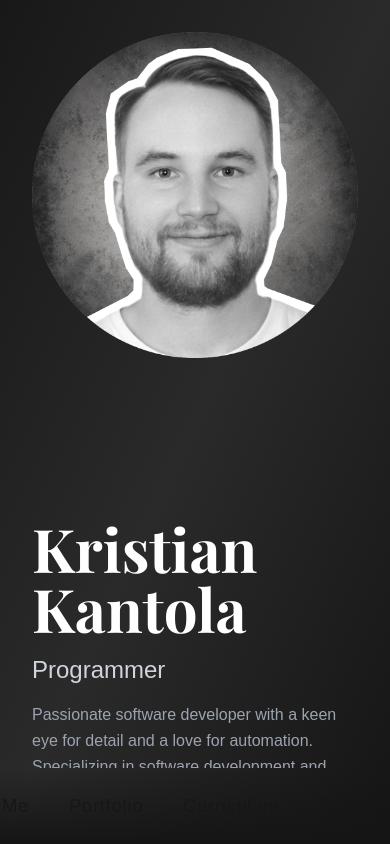
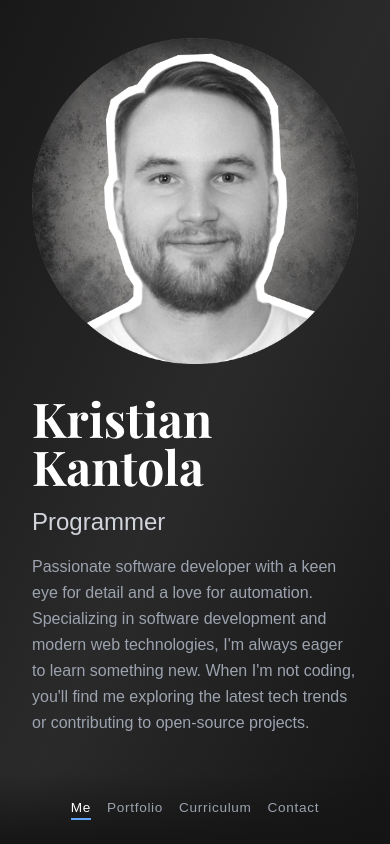
Before and after one commit to K9958/K9958.github.io, a Next.js app in the folder web-portfolio/: page / in a window 390 px wide. Built offline with nearby package versions, Linux system fonts and the light colour scheme; a web font is replaced by a local one.

Commit message:
update responsiveness, mobile version. Update animations for mobile

```diff
--- a/web-portfolio/app/page.js
+++ b/web-portfolio/app/page.js
@@ -7,7 +7,7 @@ import { useSearchParams } from 'next/navigation'
 import Link from 'next/link'
 import { db } from '../firebase/config';
 import { collection, addDoc } from 'firebase/firestore';
-import { useState, Suspense } from 'react';
+import { useState, Suspense, useEffect } from 'react';
 
 const playfair = Playfair_Display({
   subsets: ['latin'],
@@ -181,6 +181,85 @@ const ContactForm = () => {
 };
 
 const ContentSection = ({ section }) => {
+  if (!section || section === "me") {
+    return (
+      <motion.div
+        initial={{ opacity: 1 }}
+        animate={{ opacity: 1 }}
+        exit={{ opacity: 0, transition: { duration: 0.5 } }}
+      >
+        <div className="flex flex-col lg:flex-row-reverse gap-6 sm:gap-20 lg:gap-40 items-center justify-center w-full h-full">
+          {/* Kuvan animaatio mobiilissa */}
+          <motion.div
+            initial={{ opacity: 0, y: "15%" }}
+            animate={{ opacity: 1, y: 0 }}
+            transition={{ duration: 0.8, ease: "easeOut" }}
+            className="lg:hidden h-[40vh] flex items-center justify-center"
+          >
+            <Image
+              src="/profilephoto.png"
+              alt="Profile photo"
+              width={500}
+              height={500}
+              className="h-full w-auto max-h-[600px] object-contain"
+            />
+          </motion.div>
+
+          {/* Kuvan animaatio desktopissa */}
+          <motion.div
+            initial={{ opacity: 0, x: "-15%" }}
+            animate={{ opacity: 1, x: 0 }}
+            transition={{ duration: 0.8, ease: "easeOut" }}
+            className="hidden lg:flex h-auto items-center justify-center"
+          >
+            <Image
+              src="/profilephoto.png"
+              alt="Profile photo"
+              width={500}
+              height={500}
+              className="h-full w-auto max-h-[600px] object-contain"
+            />
+          </motion.div>
+
+          {/* Tekstiosio */}
+          <motion.div
+            initial={{ opacity: 0 }}
+            animate={{ opacity: 1 }}
+            transition={{ duration: 0.5, delay: 0.8 }}
+            className="flex flex-col gap-4"
+          >
+            <motion.h1
+              initial={{ opacity: 0 }}
+              animate={{ opacity: 1 }}
+              transition={{ duration: 0.5, delay: 1.0 }}
+              className={`text-5xl sm:text-6xl font-bold ${playfair.className} text-white`}
+            >
+              Kristian Kantola
+            </motion.h1>
+            <motion.p
+              initial={{ opacity: 0 }}
+              animate={{ opacity: 1 }}
+              transition={{ duration: 0.5, delay: 1.3 }}
+              className="text-2xl text-gray-300 font-light"
+            >
+              Programmer
+            </motion.p>
+            <motion.p
+              initial={{ opacity: 0 }}
+              animate={{ opacity: 1 }}
+              transition={{ duration: 0.5, delay: 1.6 }}
+              className="text-gray-400 max-w-lg leading-relaxed"
+            >
+              Passionate software developer with a keen eye for detail and a love for automation.
+              Specializing in software development and modern web technologies, I&apos;m always eager to learn something new.
+              When I&apos;m not coding, you&apos;ll find me exploring the latest tech trends or contributing to open-source projects.
+            </motion.p>
+          </motion.div>
+        </div>
+      </motion.div>
+    );
+  }
+
   if (section === 'portfolio') {
     const projects = [
       {
@@ -331,26 +410,58 @@ const ContentSection = ({ section }) => {
 
   // Oletusnäkymä (About Me)
   return (
-    <div className="flex flex-col-reverse lg:flex-row gap-40 items-center justify-center w-full">
+    <div className="flex flex-col lg:flex-row-reverse gap-6 sm:gap-20 lg:gap-40 items-center justify-center w-full h-full">
+      {/* Kuvan animaatio mobiilissa */}
+      <motion.div
+        initial={{ opacity: 0, y: "15%" }}
+        animate={{ opacity: 1, y: 0 }}
+        transition={{ duration: 0.8, ease: "easeOut" }}
+        className="lg:hidden h-[40vh] flex items-center justify-center"
+      >
+        <Image
+          src="/profilephoto.png"
+          alt="Profile photo"
+          width={500}
+          height={500}
+          className="h-full w-auto max-h-[600px] object-contain"
+        />
+      </motion.div>
+
+      {/* Kuvan animaatio desktopissa */}
+      <motion.div
+        initial={{ opacity: 0, x: "-15%" }}
+        animate={{ opacity: 1, x: 0 }}
+        transition={{ duration: 0.8, ease: "easeOut" }}
+        className="hidden lg:flex h-auto items-center justify-center"
+      >
+        <Image
+          src="/profilephoto.png"
+          alt="Profile photo"
+          width={500}
+          height={500}
+          className="h-full w-auto max-h-[600px] object-contain"
+        />
+      </motion.div>
+
+      {/* Tekstiosio */}
       <motion.div
         initial={{ opacity: 0 }}
         animate={{ opacity: 1 }}
-        exit={{ opacity: 0 }}
-        transition={{ duration: 0.5 }}
+        transition={{ duration: 0.5, delay: 0.8 }}
         className="flex flex-col gap-4"
       >
         <motion.h1
           initial={{ opacity: 0 }}
           animate={{ opacity: 1 }}
-          transition={{ duration: 0.5 }}
-          className={`text-6xl font-bold ${playfair.className} text-white`}
+          transition={{ duration: 0.5, delay: 1.0 }}
+          className={`text-5xl sm:text-6xl font-bold ${playfair.className} text-white`}
         >
           Kristian Kantola
         </motion.h1>
         <motion.p
           initial={{ opacity: 0 }}
           animate={{ opacity: 1 }}
-          transition={{ duration: 0.5, delay: 0.6 }}
+          transition={{ duration: 0.5, delay: 1.3 }}
           className="text-2xl text-gray-300 font-light"
         >
           Programmer
@@ -358,26 +469,13 @@ const ContentSection = ({ section }) => {
         <motion.p
           initial={{ opacity: 0 }}
           animate={{ opacity: 1 }}
-          transition={{ duration: 0.5, delay: 1.2 }}
+          transition={{ duration: 0.5, delay: 1.6 }}
           className="text-gray-400 max-w-lg leading-relaxed"
         >
           Passionate software developer with a keen eye for detail and a love for automation.
           Specializing in software development and modern web technologies, I&apos;m always eager to learn something new.
           When I&apos;m not coding, you&apos;ll find me exploring the latest tech trends or contributing to open-source projects.
         </motion.p>
-      </motion.div>
-      <motion.div
-        initial={{ x: "-20%", opacity: 0 }}
-        animate={{ x: "0%", opacity: 1 }}
-        exit={{ opacity: 0 }}
-        transition={{ duration: 0.8, ease: "easeOut" }}
-      >
-        <Image
-          src="/profilephoto.png"
-          alt="Profile photo"
-          width={500}
-          height={500}
-        />
       </motion.div>
     </div>
   )
@@ -387,36 +485,68 @@ function HomeContent() {
   const searchParams = useSearchParams()
   const section = searchParams.get('section')
 
+  const isActive = (linkSection) => {
+    if (linkSection === 'me' && !section) return true;
+    return section === linkSection;
+  };
+
+  useEffect(() => {
+    const scrollTimeout = setTimeout(() => {
+      const mainElement = document.querySelector('main');
+      if (mainElement) {
+        mainElement.scrollTop = 0;
+      }
+    }, 500);
+
+    return () => clearTimeout(scrollTimeout);
+  }, [section]);
+
   return (
     <div className="h-screen flex flex-col bg-gradient-to-br from-[#181818] via-[#2a2a2b] to-[#151515] overflow-hidden">
-      <main className="flex-1 overflow-y-auto px-8 pb-20 pt-8 sm:px-20 sm:pt-20">
+      <main className="flex-1 overflow-y-auto px-8 pb-10 pt-8 sm:px-20 sm:pt-20">
         <div className="min-h-full flex items-center justify-center">
           <AnimatePresence mode="wait">
             <ContentSection section={section} key={section || 'home'} />
           </AnimatePresence>
         </div>
       </main>
-      <footer className="flex gap-10 flex-wrap items-center justify-center py-6 bg-gradient-to-b from-transparent to-[#151515]">
+      <footer className="flex gap-4 sm:gap-10 flex-wrap items-center justify-center py-6 bg-gradient-to-b from-transparent to-[#151515]">
         <Link
-          className="text-lg font-light tracking-wider hover:underline hover:underline-offset-4 transition-all duration-200 hover:text-gray-400"
+          onClick={() => window.scrollTo(0, 0)}
+          className={`text-[0.85rem] sm:text-lg font-light tracking-wider transition-all duration-200 border-b-2
+            ${isActive('me')
+              ? 'text-white font-normal border-blue-400'
+              : 'text-gray-400 hover:text-gray-200 border-transparent'}`}
           href="/"
         >
           Me
         </Link>
         <Link
-          className="text-lg font-light tracking-wider hover:underline hover:underline-offset-4 transition-all duration-200 hover:text-gray-400"
+          onClick={() => window.scrollTo(0, 0)}
+          className={`text-[0.85rem] sm:text-lg font-light tracking-wider transition-all duration-200 border-b-2
+            ${isActive('portfolio')
+              ? 'text-white font-normal border-blue-400'
+              : 'text-gray-400 hover:text-gray-200 border-transparent'}`}
           href="/?section=portfolio"
         >
           Portfolio
         </Link>
         <Link
-          className="text-lg font-light tracking-wider hover:underline hover:underline-offset-4 transition-all duration-200 hover:text-gray-400"
+          onClick={() => window.scrollTo(0, 0)}
+          className={`text-[0.85rem] sm:text-lg font-light tracking-wider transition-all duration-200 border-b-2
+            ${isActive('cv')
+              ? 'text-white font-normal border-blue-400'
+              : 'text-gray-400 hover:text-gray-200 border-transparent'}`}
           href="/?section=cv"
         >
           Curriculum
         </Link>
         <Link
-          className="text-lg font-light tracking-wider hover:underline hover:underline-offset-4 transition-all duration-200 hover:text-gray-400"
+          onClick={() => window.scrollTo(0, 0)}
+          className={`text-[0.85rem] sm:text-lg font-light tracking-wider transition-all duration-200 border-b-2
+            ${isActive('contact')
+              ? 'text-white font-normal border-blue-400'
+              : 'text-gray-400 hover:text-gray-200 border-transparent'}`}
           href="/?section=contact"
         >
           Contact
```
